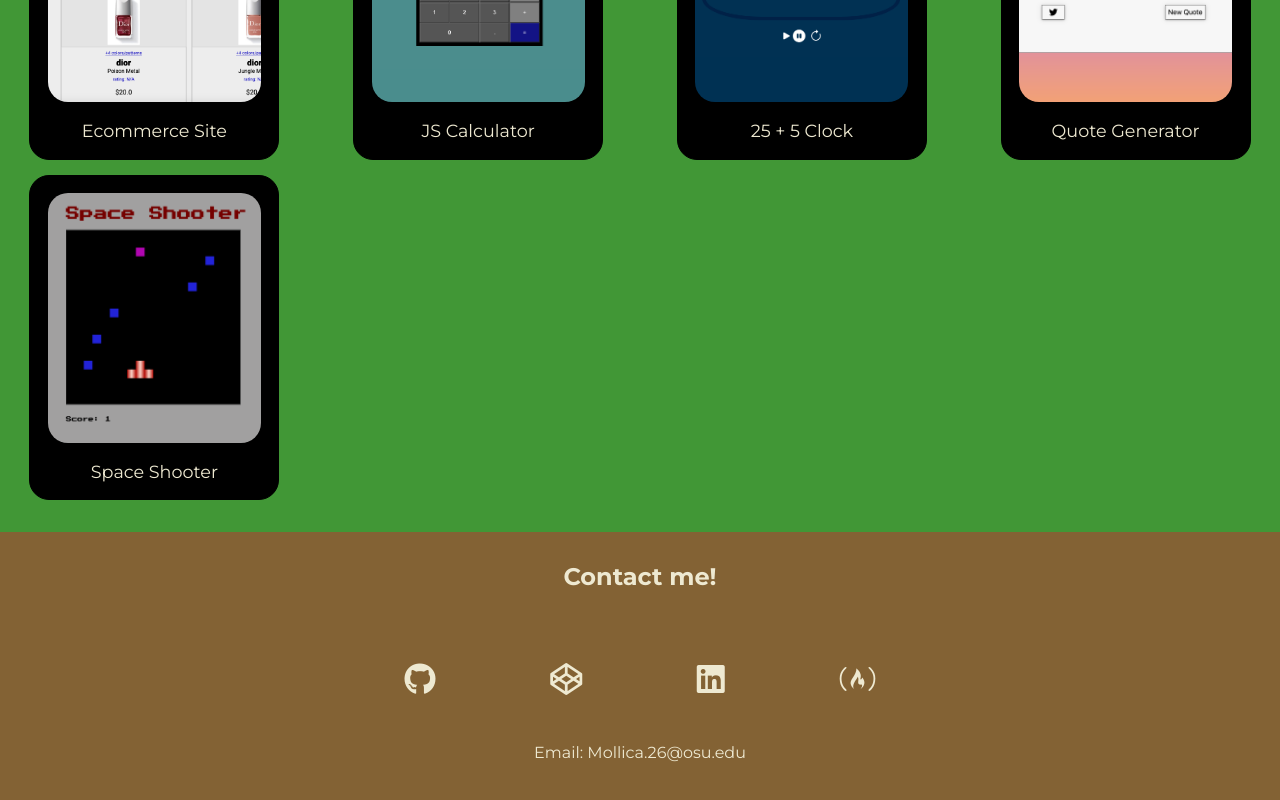
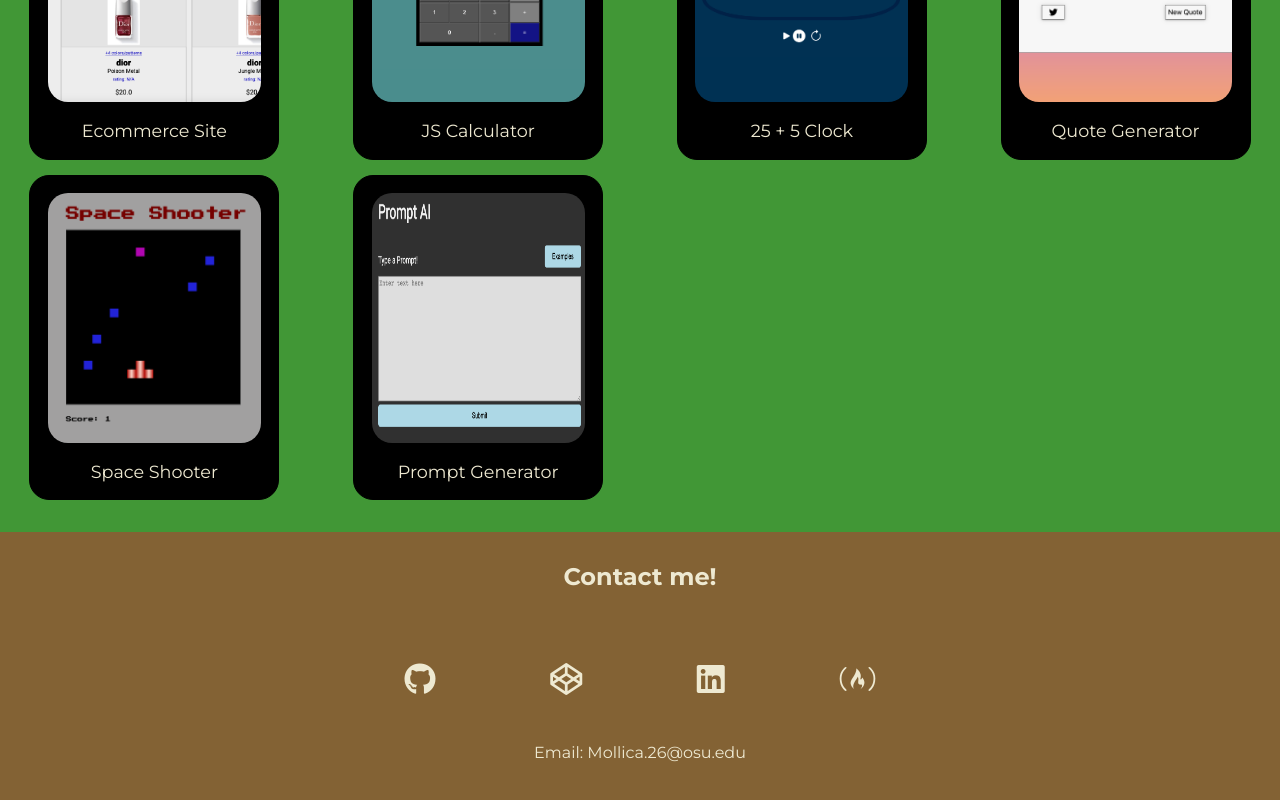
Before and after one commit to Mollica-codes/personal-website, a React (Create React App) app: page / in a window 1280 px wide. Shown: the part 1970-2770 px from the top of the page. Built offline with nearby package versions, Linux system fonts and the light colour scheme.

Commit message:
Added new prompt project
Added to a project to the project section called prompt AI

```diff
--- a/src/sections/Projects.js
+++ b/src/sections/Projects.js
@@ -4,6 +4,7 @@ import clock from '../images/25-clock.png';
 import quote from '../images/quote.png';
 import ecommerceSite from '../images/ecommerce-site.png';
 import shooterGame from '../images/Space-shooter-photo.png';
+import promptAI from '../images/prompt-project1.png';
 
 
 function Projects() {
@@ -26,6 +27,9 @@ function Projects() {
                 <a href="https://codepen.io/MollicaCodes/full/abEoQEv" target="_blank" rel="noreferrer">
                     <img className="project-img" src={shooterGame} alt="space shooter game"/>
                     Space Shooter</a>
+                <a href="https://chris-prompt-ai.netlify.app/" target="_blank" rel="noreferrer">
+                    <img className="project-img" style={{objectFit: 'fill'}} src={promptAI} alt="prompt ai project"/>
+                    Prompt Generator</a>
             </div>
         </div>
     )
```
Also changed, not shown: src/images/prompt-project1.png (added).
